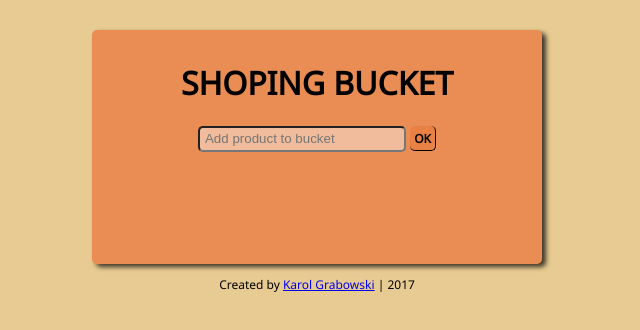
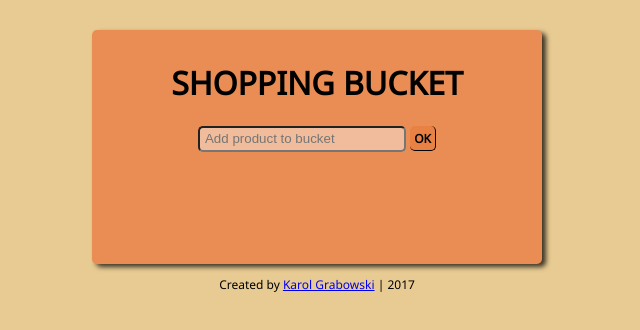
Before and after one commit to karlossg/shopBucket, a plain HTML site: page index.html in a window 1280 px wide. Shown: the whole page, without its empty margins (323-963 px from the left). Drawn offline with Linux system fonts and the light colour scheme.

Commit message:
minor changes

```diff
--- a/index.html
+++ b/index.html
@@ -1,7 +1,7 @@
 <!DOCTYPE html>
 <html>
   <head>
-    <title>Simple shoping bucket</title>
+    <title>Simple shopping bucket</title>
     <meta charset="utf-8">
     <meta name="viewport" content="width=device-width, initial-scale=1">
     <link rel="stylesheet" type="text/css" href="style.css"> </head>
@@ -9,7 +9,7 @@
   <body>
     <main class="container">
       <header>
-        <h1>Shoping bucket</h1>
+        <h1>Shopping bucket</h1>
       </header>
 
       <section class="addProduct hide show">
```
